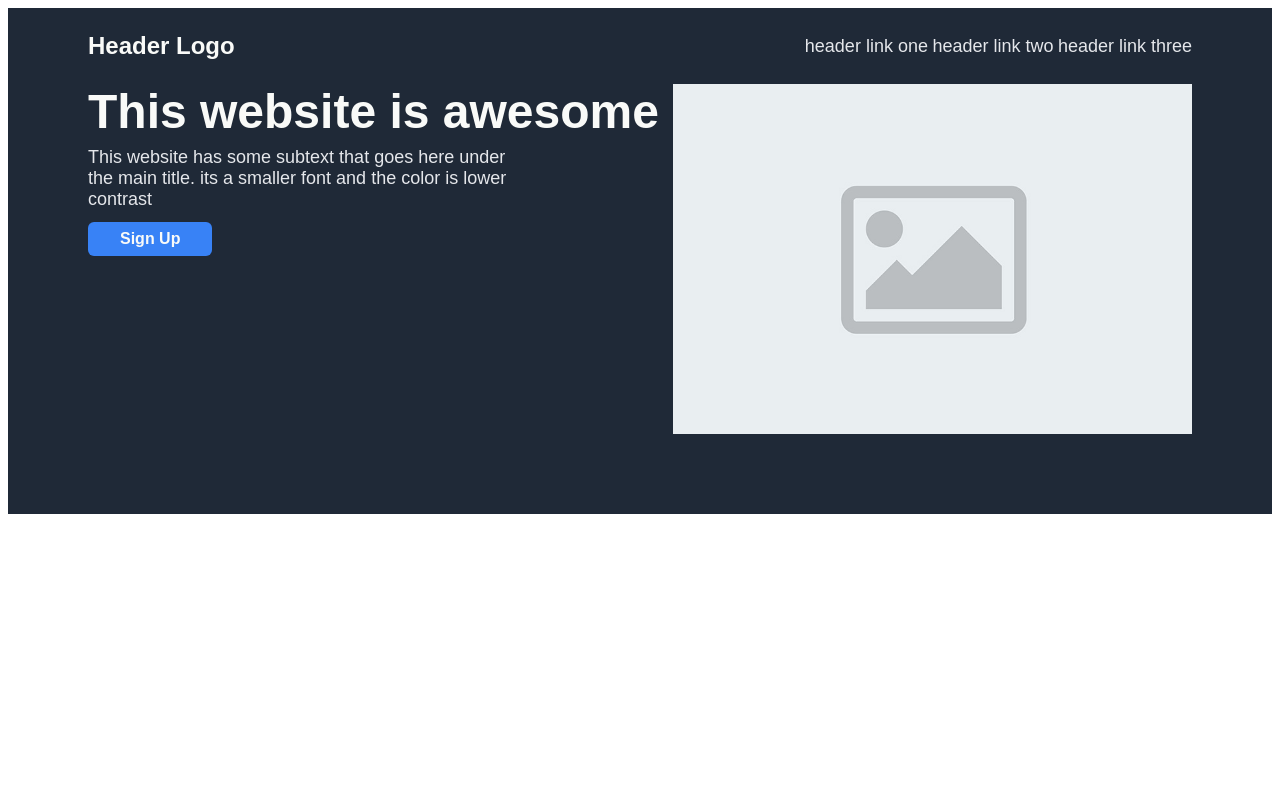
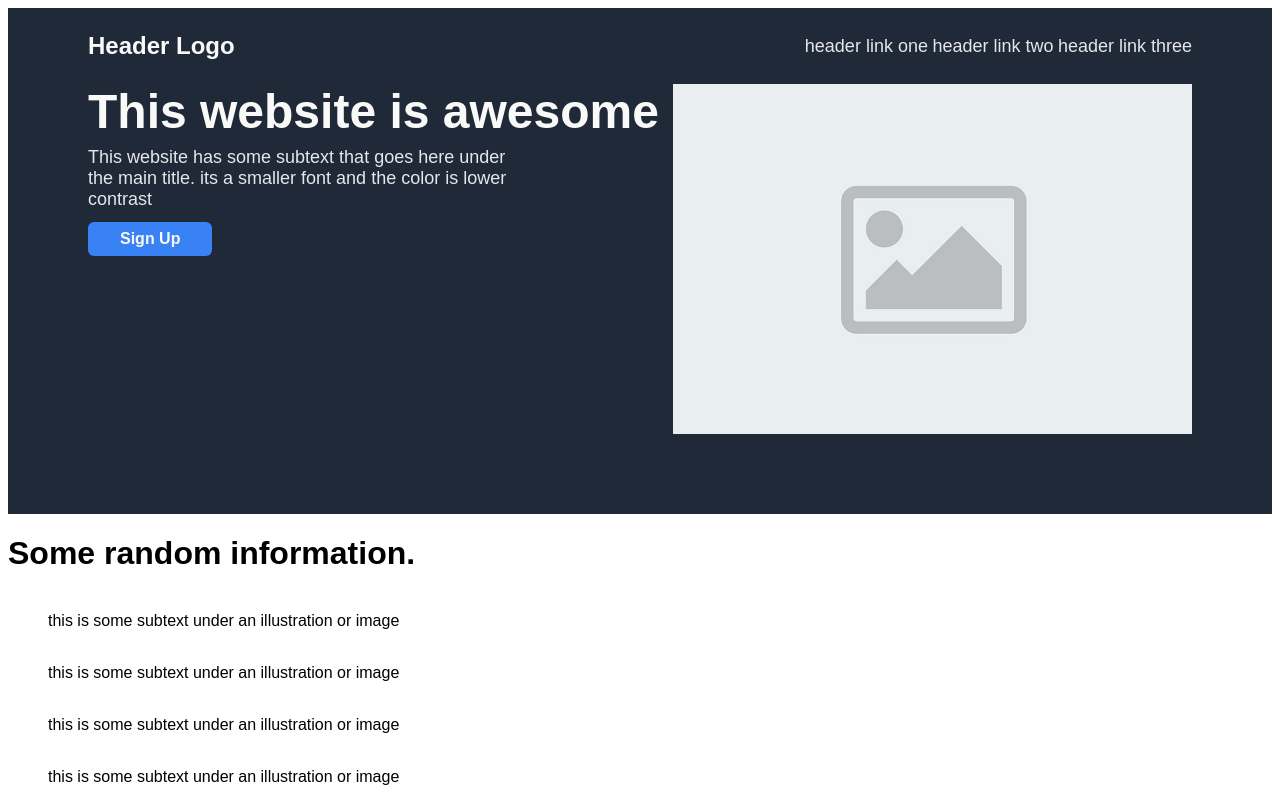
Before and after one commit to nskiu/odin-landing-page, a plain HTML site: page index.html in a window 1280 px wide. Drawn offline with Linux system fonts and the light colour scheme.

Commit message:
Add the content of the information section

```diff
--- a/index.html
+++ b/index.html
@@ -26,5 +26,28 @@
             <img class="hero-img" src="./placeholder.jpg">
         </div>
     </header>
+
+    <div class="info">
+        <h1 id="info-header"> Some random information. </h1>
+        <div id="info-images">
+            <figure class="info-img">
+                <img>
+                <figcaption class="img-caption">this is some subtext under an illustration or image</figcaption>
+            </figure>
+            <figure class="info-img">
+                <img>
+                <figcaption class="img-caption">this is some subtext under an illustration or image</figcaption>
+            </figure>
+            <figure class="info-img">
+                <img>
+                <figcaption class="img-caption">this is some subtext under an illustration or image</figcaption>
+            </figure>
+            <figure class="info-img">
+                <img>
+                <figcaption class="img-caption">this is some subtext under an illustration or image</figcaption>
+            </figure>
+        </div>
+    </div>
+
 </body>
 </html>
```
